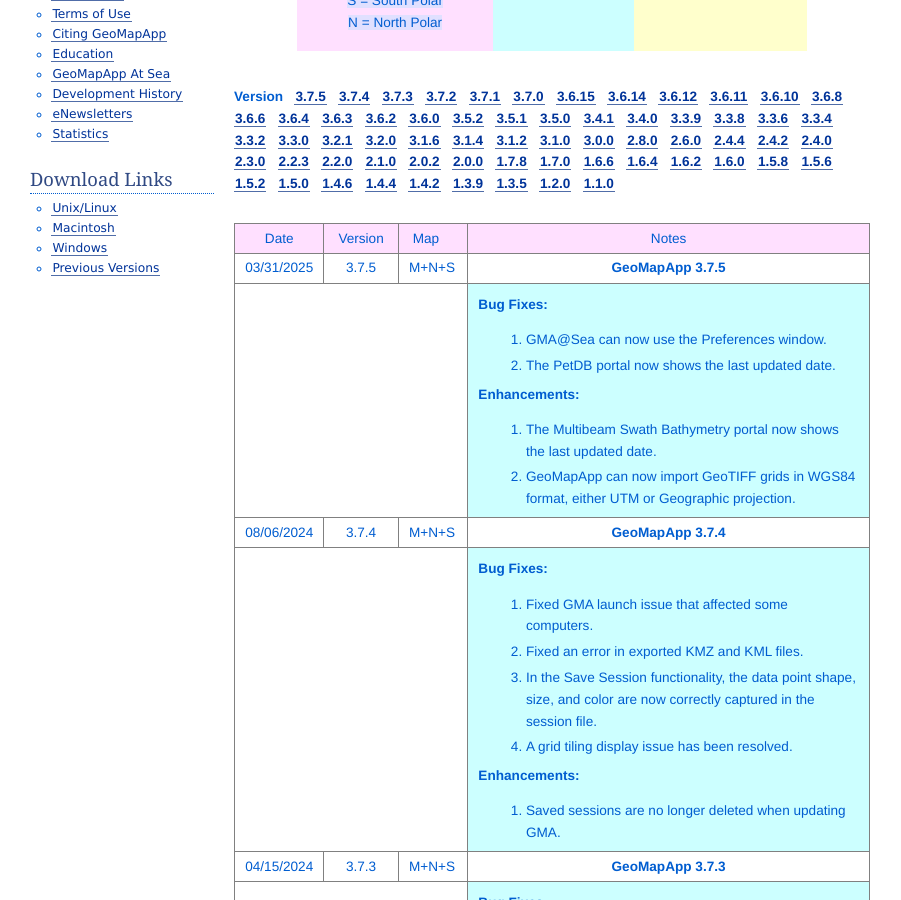
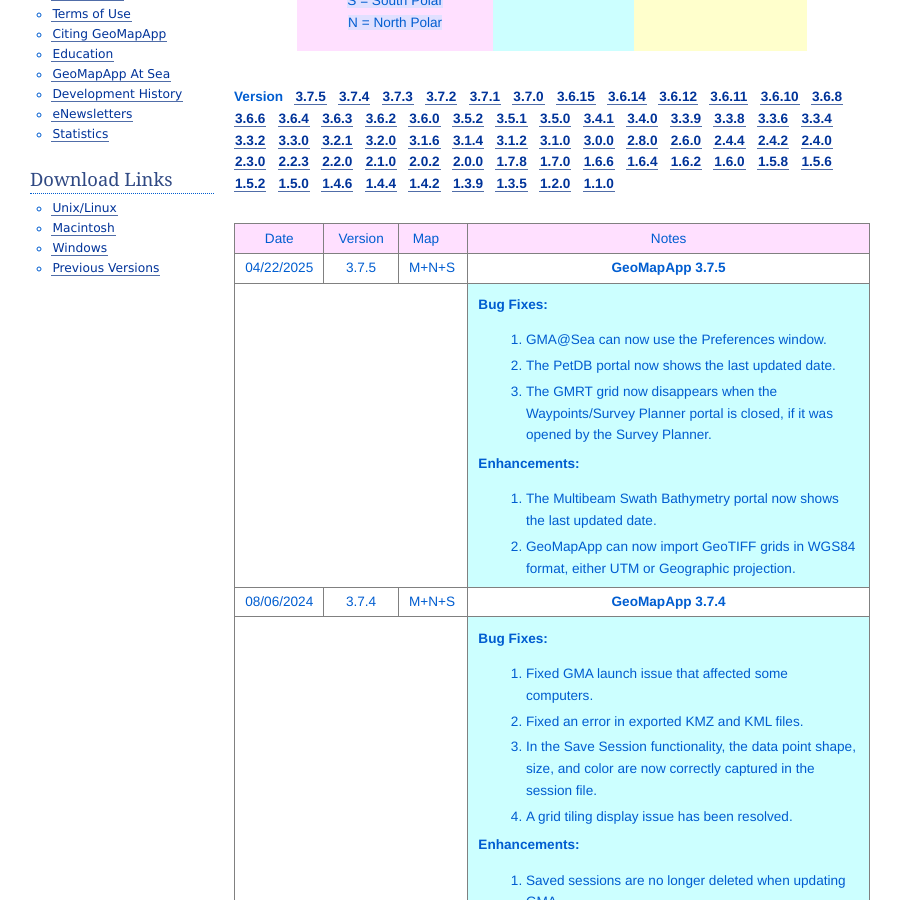
Before and after one commit to mgds/www.geomapapp.org, a Jekyll site: the page built from WhatsNew.html, in a window 1280 px wide and 900 px high, scrolled down 422 px. Shown: the whole window, without its empty margins (190-1091 px from the left). Built offline with Jekyll 4.4.1, drawn with Linux system fonts in a browser that asks for light colours.

Commit message:
Updated release date and added one last bugfix

```diff
--- a/WhatsNew.html
+++ b/WhatsNew.html
@@ -105,7 +105,7 @@
                 </tr>
 		<!-- 3.7.5 -->
                 <tr>
-                    <td style="vertical-align: top; background-color: rgb(255, 255, 255);">03/31/2025</td>
+                    <td style="vertical-align: top; background-color: rgb(255, 255, 255);">04/22/2025</td>
                     <td style="vertical-align: top; background-color: rgb(255, 255, 255);">
                     <div align="center">3.7.5</div>
                     </td>
@@ -123,6 +123,7 @@
                     <ol style="list-style-type: decimal;">
                       <li>GMA@Sea can now use the Preferences window.</li>
 		      <li>The PetDB portal now shows the last updated date.</li>
+		      <li>The GMRT grid now disappears when the Waypoints/Survey Planner portal is closed, if it was opened by the Survey Planner.</li>
                     </ol>
                     <p><strong>Enhancements:</strong></p>
                     <ol style="list-style-type: decimal;">
--- a/eNewsletters/index.html
+++ b/eNewsletters/index.html
@@ -13,7 +13,7 @@
 	  <td><b>Year</b></td>
 	  <td style="width: 50%"><b>Date</b></td>
 	</tr>
-	<tr><td>2025</td><td>4/28/2025</td></tr>
+	<tr><td>2025</td><td>4/22/2025</td></tr>
       </table>
     </td>
     <td>
--- a/eNewsletters/volume18/gma_vol1801.html
+++ b/eNewsletters/volume18/gma_vol1801.html
@@ -1,6 +1,6 @@
 ---
 layout: newsletter
-date: '04.28.2025'
+date: '04.22.2025'
 volume: '18'
 number: '01'
 ---
@@ -13,6 +13,8 @@
 <p>This portal allows users to quickly identify and download multibeam swath data files. The portal now shows when the swath file content was last updated.</p>
 <p><b>PetDB portal</b></p>
 <p>This analytical geochemistry portal now shows when the PetDB data content was last updated.</p>
+<p><b>Multibeam Swath Bathymetry portal</b></p>
+<p>The GMRT grid now disappears when the Waypoints/Survey Planner portal is closed, if it was opened by the Survey Planner.</p>
 <p>More details about the release may be found <a href="../../WhatsNew.html">here</a>.</p>
 <p>As always, you may e-mail us with any problems, comments, or suggestions at <a href="mailto:info@marine-geo.org">info@marine-geo.org</a>.</p>
 <br>
```
